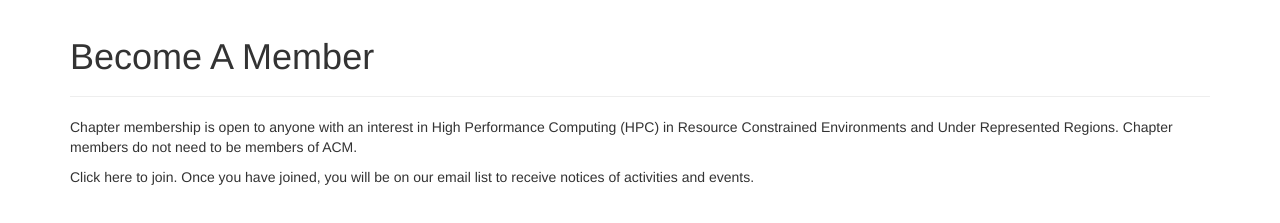
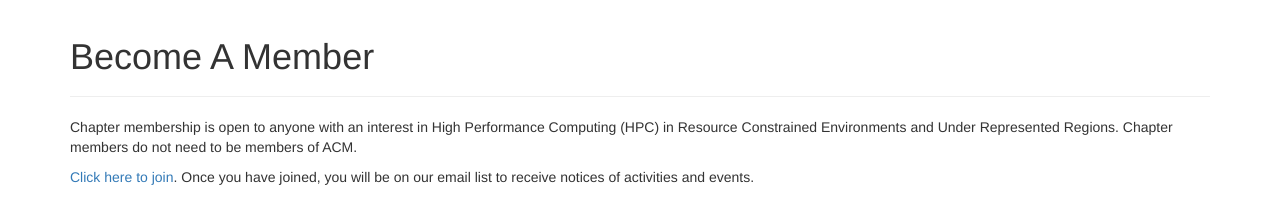
Before and after one commit to sconde/sighpcSite, a plain HTML site: page membership.html in a window 1280 px wide. Shown: the part 53-276 px from the top of the page. Drawn offline with nearby package versions, Linux system fonts and the light colour scheme.

Commit message:
added membership link to SIGHPC sign up form

```diff
--- a/membership.html
+++ b/membership.html
@@ -63,7 +63,7 @@
     </p>
 
     <p>
-    Click here to join. Once you have joined, you will be on our email list to receive notices of activities and events.
+    <a href="https://campus.acm.org/public/qj/chapqj/chapqj_control.cfm?chap=132214" target="_blank">Click here to join</a>. Once you have joined, you will be on our email list to receive notices of activities and events.
     </p>
 
 </div>
```
